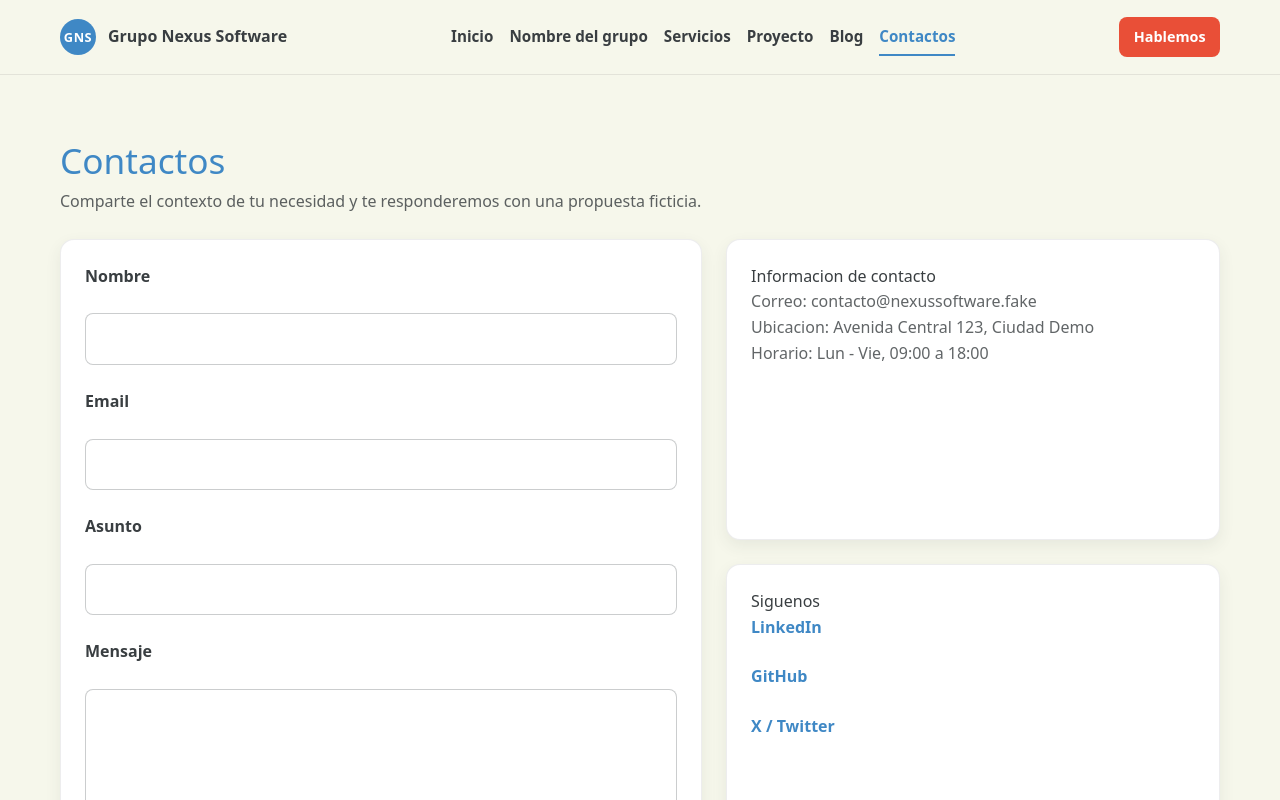
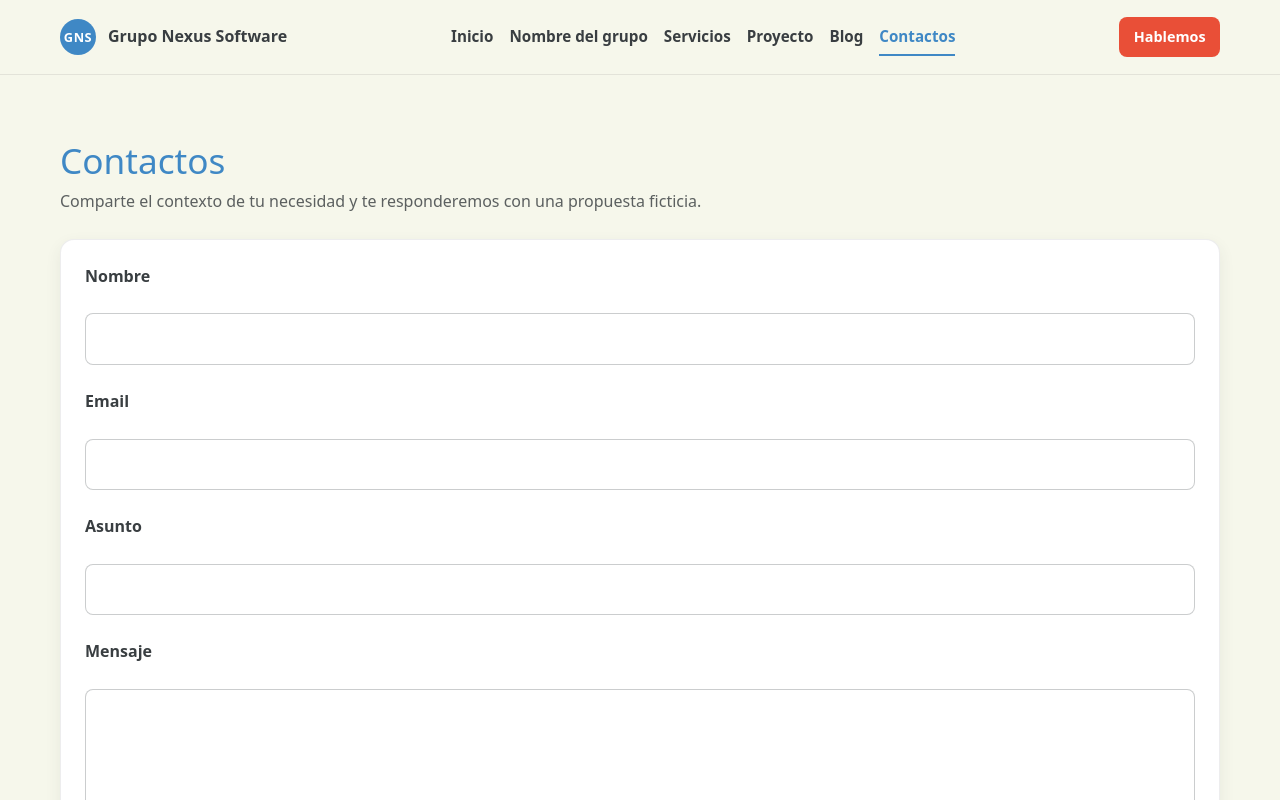
Before and after one commit to Jostero32/PaginaGrupalDAS, a React (Vite) app: page /contactos in a window 1280 px wide. Shown: the top 800 px of the page. Built offline with nearby package versions, Linux system fonts and the light colour scheme.

Commit message:
Se arregla la funcionalidad para que simule el enviado del formulario

```diff
--- a/src/pages/Contact.jsx
+++ b/src/pages/Contact.jsx
@@ -50,6 +50,11 @@ function Contact() {
     if (Object.keys(formErrors).length === 0) {
       setIsSubmitted(true);
       setValues(initialValues);
+
+      // Ocultar notificación después de 3 segundos
+      setTimeout(() => {
+        setIsSubmitted(false);
+      }, 3000);
     }
   };
 
@@ -61,7 +66,7 @@ function Contact() {
           subtitle="Comparte el contexto de tu necesidad y te responderemos con una propuesta ficticia."
         />
 
-        <div className="grid grid-cols-1 md:grid-cols-[1.3fr_1fr] gap-8">
+        <div className="grid grid-cols-1">
           <Card as="form" onSubmit={handleSubmit} noValidate>
             <div className="grid gap-3">
               <label htmlFor="name" className="font-bold">
@@ -160,53 +165,6 @@ function Contact() {
               </p>
             )}
           </Card>
-
-          <div className="grid gap-6">
-            <Card>
-              <h3>Informacion de contacto</h3>
-              <p className="muted">Correo: contacto@nexussoftware.fake</p>
-              <p className="muted">
-                Ubicacion: Avenida Central 123, Ciudad Demo
-              </p>
-              <p className="muted">Horario: Lun - Vie, 09:00 a 18:00</p>
-            </Card>
-
-            <Card>
-              <h3>Siguenos</h3>
-              <ul className="list-reset grid gap-3">
-                <li>
-                  <a
-                    className="link-inline"
-                    href="#"
-                    target="_blank"
-                    rel="noreferrer"
-                  >
-                    LinkedIn
-                  </a>
-                </li>
-                <li>
-                  <a
-                    className="link-inline"
-                    href="#"
-                    target="_blank"
-                    rel="noreferrer"
-                  >
-                    GitHub
-                  </a>
-                </li>
-                <li>
-                  <a
-                    className="link-inline"
-                    href="#"
-                    target="_blank"
-                    rel="noreferrer"
-                  >
-                    X / Twitter
-                  </a>
-                </li>
-              </ul>
-            </Card>
-          </div>
         </div>
       </div>
     </section>
```
